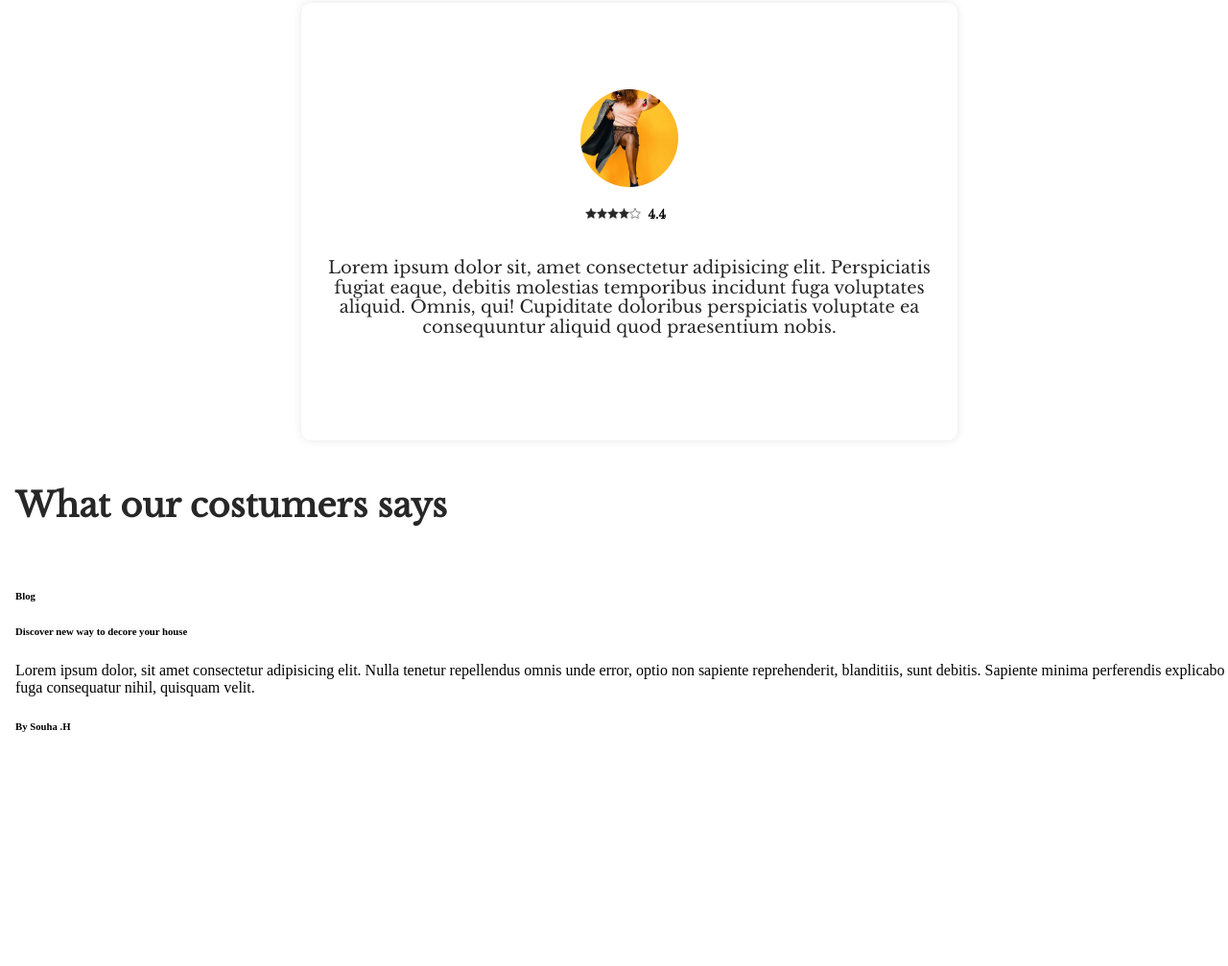
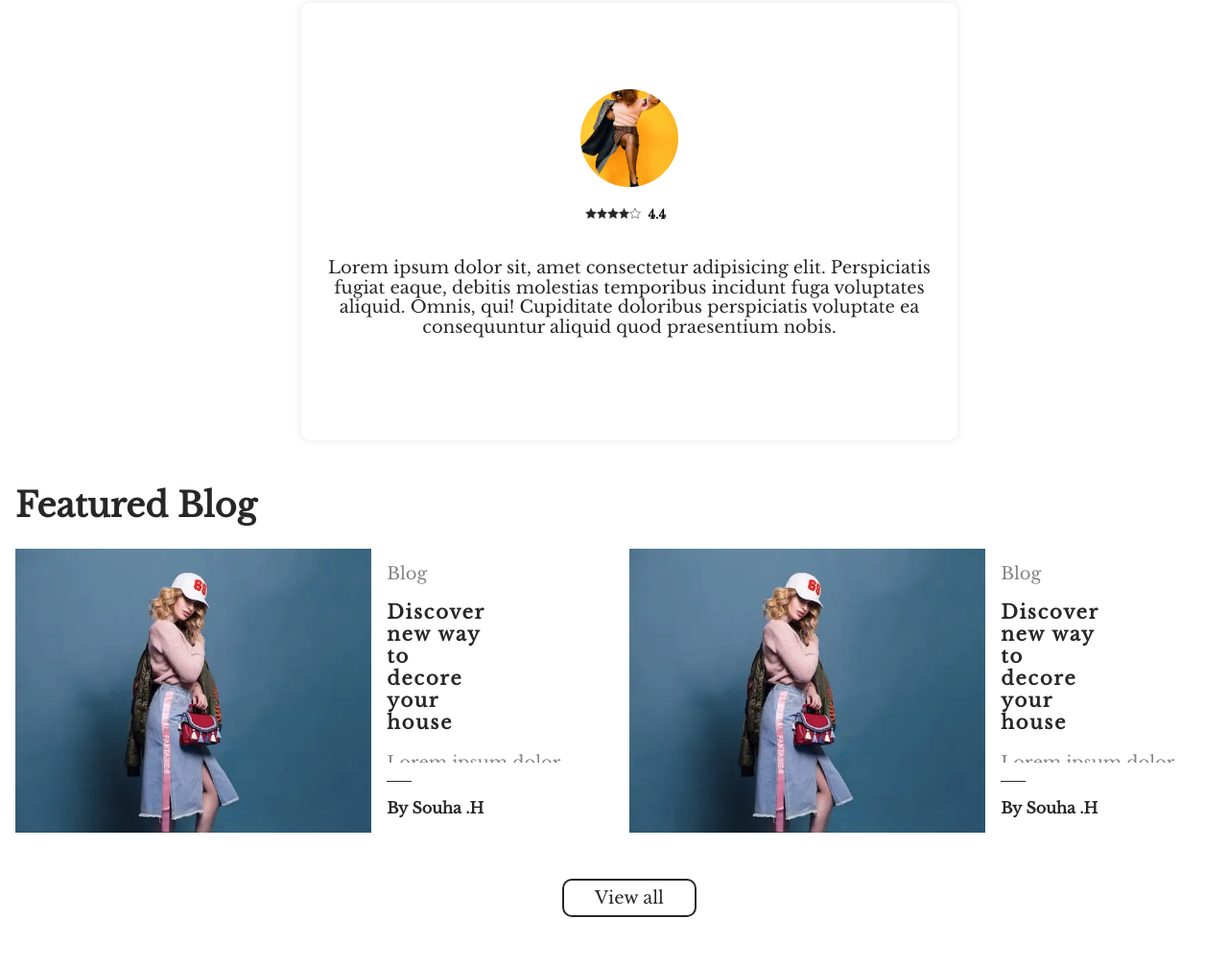
Before and after one commit to JoaoUF/Ecommerce-Website-PRADA, a plain HTML site: page site/index.html in a window 1280 px wide. Shown: the part 3914-4921 px from the top of the page at 96% size. Before the commit the page ends 4751 px from the top, so only its background shows below. Drawn offline with Linux system fonts and the light colour scheme.

Commit message:
finished?

```diff
--- a/site/index.html
+++ b/site/index.html
@@ -189,18 +189,32 @@
         </div>
     </div>
     <div class="featuredblog">
-        <h6 class="dealsoftheday__title">What our costumers says</h6>
+        <h6 class="dealsoftheday__title">Featured Blog</h6>
         <div class="featuredblog__container">
             <div class="featuredblog__blog">
-                <img class="featuredblog__img" src="" alt="">
+                <img class="featuredblog__img" src="../img/grid-largo.webp" alt="">
                 <div class="featuredblog__blog-text">
                     <h6 class="featuredblog__text-blog">Blog</h6>
                     <h6 class="featuredblog__text-title">Discover new way to decore your house</h6>
                     <p class="featuredblog__text-body">Lorem ipsum dolor, sit amet consectetur adipisicing elit. Nulla tenetur repellendus omnis unde error, optio non sapiente reprehenderit, blanditiis, sunt debitis. Sapiente minima perferendis explicabo fuga consequatur nihil, quisquam velit.</p>
+                    <div class="featureblog__line"></div>
+                    <h6 class="featuredblog__text-author">By Souha .H</h6>
+                </div>
+            </div>
+            <div class="featuredblog__blog">
+                <img class="featuredblog__img" src="../img/grid-largo.webp" alt="">
+                <div class="featuredblog__blog-text">
+                    <h6 class="featuredblog__text-blog">Blog</h6>
+                    <h6 class="featuredblog__text-title">Discover new way to decore your house</h6>
+                    <p class="featuredblog__text-body">Lorem ipsum dolor, sit amet consectetur adipisicing elit. Nulla tenetur repellendus omnis unde error, optio non sapiente reprehenderit, blanditiis, sunt debitis. Sapiente minima perferendis explicabo fuga consequatur nihil, quisquam velit.</p>
+                    <div class="featureblog__line"></div>
                     <h6 class="featuredblog__text-author">By Souha .H</h6>
                 </div>
             </div>
         </div>
+        <div class="featuredblog__but-container">
+            <button class="featuredblog__but">View all</button>
+        </div>
     </div>
 </body>
 </html>
--- a/style/index.css
+++ b/style/index.css
@@ -550,27 +550,78 @@ font-family: Libre Baskerville;
     width: 100vw;
     display: flex;
     flex-direction: row;
-    justify-content: space-around;
+    justify-content: start;
+    align-items: center;
+    gap: 2rem;
+}
+.featuredblog__blog{
+    width: min-content;
+    display: flex;
+    flex-direction: row;
     align-items: center;
 }
-.featuredblog__blog{
+.featuredblog__img{
+    width: 29vw;
+    height: 37vh;
+    object-fit: cover;
+}
+.featuredblog__blog-text{
+    width: 16vw;
+    height: 33vh;
+    margin: 2vh 1rem;
+    display: flex;
+    flex-direction: column;
+    align-content: center;
+    gap: 1.2rem;
+}
+.featuredblog__text-blog{
+    margin: 0%;
+    font-family: var(--font_family_01);
+    font-size: var(--font__size_01);
+    color: var(--font__color_02);
+    font-weight: lighter;
+}
+.featuredblog__text-title{
+    width: 8vw;
+    margin: 0%;
+    font-family: var(--font_family_01);
+    font-size: clamp(0.5rem, 1.25rem, 1.50rem);
+    color: var(--font__color_01);
+    letter-spacing: 0.1rem;
+}
+.featuredblog__text-body{
+    margin: 0%;
+    height: 9.5vh;
+    font-family: var(--font_family_01);
+    font-size: var(--font__size_01);
+    color: var(--font__color_02);
+    overflow: hidden;
+}
+.featureblog__line{
+    width: 2vw;
+    height: 1px;
+    background-color: #272727;
+}
+.featuredblog__text-author{
+    margin: 0%;
+    font-family: var(--font_family_01);
+    font-size: clamp(0.9rem, 1rem, 1.1rem);
+    color: var(--font__color_01);
+}
+.featuredblog__but-container{
+    width: auto;
+    display: flex;
+    justify-content: center;
+    align-content: center;
+}
+.featuredblog__but{
+    margin: 3rem 0rem;
+    padding: 0.5rem 2rem;
+    border: solid 2px var(--font__color_01);
+    border-radius: 10px;
+    font-family: var(--font_family_01);
+    color: var(--font__color_01);
+    font-size: var(--font__size_01);
+    background-color: transparent;
 
 }
-.featuredblog__img{
-
-}
-.featuredblog__blog-text{
-
-}
-.featuredblog__text-blog{
-
-}
-.featuredblog__text-title{
-
-}
-.featuredblog__text-body{
-
-}
-.featuredblog__text-author{
-
-}
```
